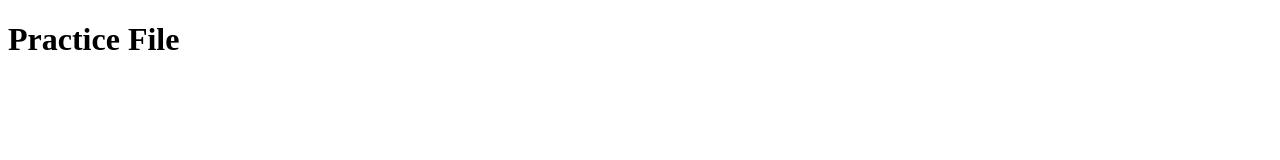
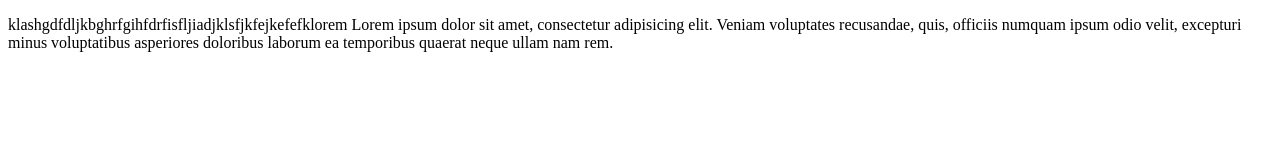
Before and after one commit to bpeczon/week-3-practice, a plain HTML site: page index.html in a window 1280 px wide. Drawn offline with Linux system fonts and the light colour scheme.

Commit message:
remove heading add paragraph

```diff
--- a/index.html
+++ b/index.html
@@ -6,6 +6,6 @@
 	<title>Practice Page</title>
 </head>
 <body>
-	<h1>Practice File</h1>
+	<p>klashgdfdljkbghrfgihfdrfisfljiadjklsfjkfejkefefklorem Lorem ipsum dolor sit amet, consectetur adipisicing elit. Veniam voluptates recusandae, quis, officiis numquam ipsum odio velit, excepturi minus voluptatibus asperiores doloribus laborum ea temporibus quaerat neque ullam nam rem.</p>
 </body>
 </html>
```
